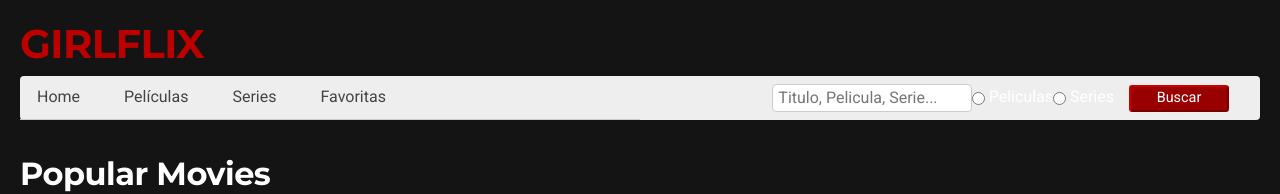
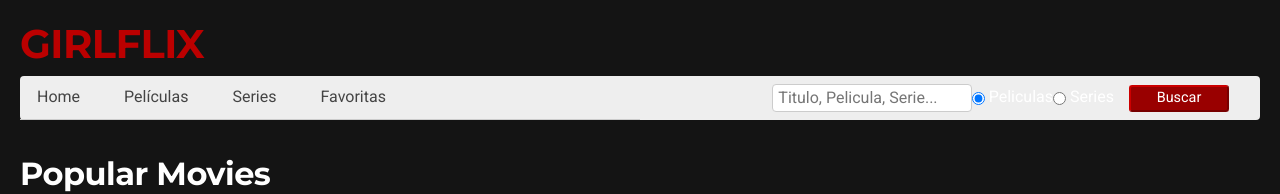
Before and after one commit to martinamicaliczka/tp-integrador-g8, a React (Create React App) app: page / in a window 1280 px wide. Shown: the top 194 px of the page. Built offline with nearby package versions, Linux system fonts and the light colour scheme; no server answers.

Commit message:
detalles de busqueda

```diff
--- a/src/components/FormularioBusqueda/FormularioBusqueda.js
+++ b/src/components/FormularioBusqueda/FormularioBusqueda.js
@@ -12,7 +12,9 @@ class FormularioBusqueda extends Component {
         }
     controlarForm(e){
         e.preventDefault()
-        this.props.history.push(`/results/${this.state.tipoBusqueda}/${this.state.busqueda}`)
+        if(this.state.busqueda.length > 1) {
+            this.props.history.push(`/results/${this.state.tipoBusqueda}/${this.state.busqueda}`)
+        }
     }
     controlarInput(e){
         this.setState({
@@ -29,7 +31,14 @@ class FormularioBusqueda extends Component {
         return (
             <form onSubmit={(e) => this.controlarForm(e)} className='search-form'>
                 <input className="space" type="text" onChange={(e) => this.controlarInput(e)} placeholder=" Titulo, Pelicula, Serie..." />
-                 <input className= 'radio-button' type="radio" name="tipoBusqueda" value="movie" onChange={(e) => this.controlarTipoBusqueda(e)}/> Peliculas
+                 <input
+                 className= 'radio-button'
+                 type="radio"
+                 name="tipoBusqueda"
+                 value="movie"
+                 onChange={(e) => this.controlarTipoBusqueda(e)}
+                 defaultChecked={true}
+                 /> Peliculas
                  <input className='radio-button' type="radio" name="tipoBusqueda" value="tv" onChange={(e) => this.controlarTipoBusqueda(e)}/> Series
                 <button type="submit" className="btn-search btn-success btn-sm">Buscar</button>
             </form>
--- a/src/screens/ResultadosBusqueda/ResultadosBusqueda.js
+++ b/src/screens/ResultadosBusqueda/ResultadosBusqueda.js
@@ -9,7 +9,8 @@ export default class ResultadosBusqueda extends Component {
     super(props)
       this.state = {
         resultadosBusqueda: [],
-        cargando: true
+        cargando: true,
+        sinResultados: ''
       }
     }
     componentDidMount() {
@@ -27,6 +28,15 @@ export default class ResultadosBusqueda extends Component {
             resultadosBusqueda: resultado,
             cargando: false
           })
+        if (!this.state.resultadosBusqueda.length > 0) {
+            this.setState({
+              sinResultados: 'No se encontraron resultados'
+            })
+        } else {
+          this.setState({
+            sinResultados: ''
+          })
+        }
         })
         .catch((err) => {console.log(err)})
     }
@@ -50,6 +60,8 @@ export default class ResultadosBusqueda extends Component {
                 <PeliculasPadre peliculas={this.state.resultadosBusqueda}  hayPeliculas={true}  />
               : <SeriesPadre series={this.state.resultadosBusqueda} haySeries={true} />
                )}
+
+               <p> {this.state.sinResultados}</p>
           </React.Fragment>
         </div>
       )
```
